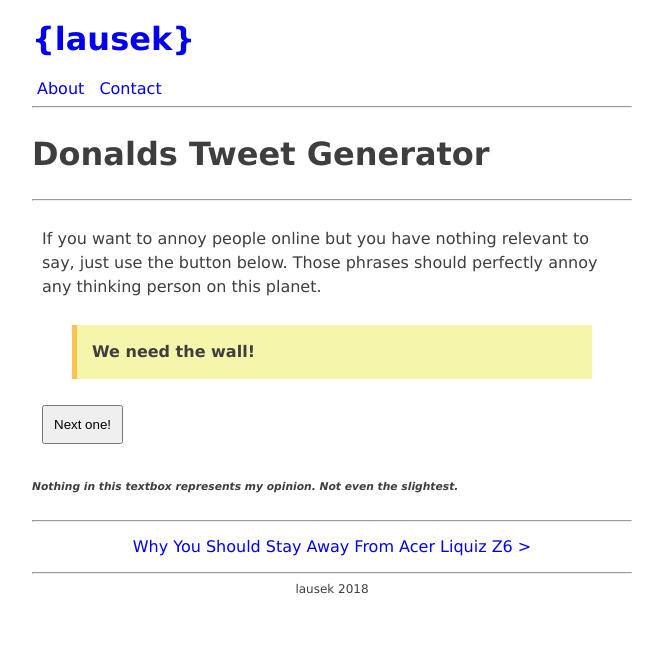
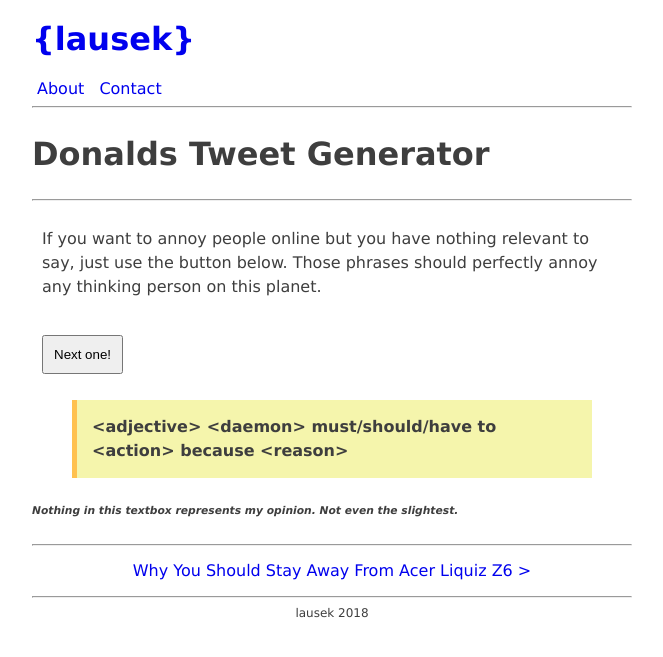
Before and after one commit to lausek/lausek.github.io, a Jekyll site: the page built from _posts/2018-02-23-donalds-tweet-generator.md, in a window 1280 px wide. Shown: the top 657 px of the page, without its empty margins (308-971 px from the left). Built offline with Jekyll 4.4.1, drawn with Linux system fonts in a browser that asks for light colours.

Commit message:
changing the layout of the game

```diff
--- a/_posts/2018-02-23-donalds-tweet-generator.md
+++ b/_posts/2018-02-23-donalds-tweet-generator.md
@@ -14,9 +14,9 @@ layout: post
 
 If you want to annoy people online but you have nothing relevant to say, just use the button below. Those phrases should perfectly annoy any thinking person on this planet.
 
-<blockquote id="output">We need the wall!</blockquote>
+<button id="trigger">Next one!</button>
 
-<button id="trigger">Next one!</button>
+<blockquote id="output">&lt;adjective&gt; &lt;daemon&gt; must/should/have to &lt;action&gt; because &lt;reason&gt;</blockquote>
 
 ###### *Nothing in this textbox represents my opinion. Not even the slightest.*
 
```
